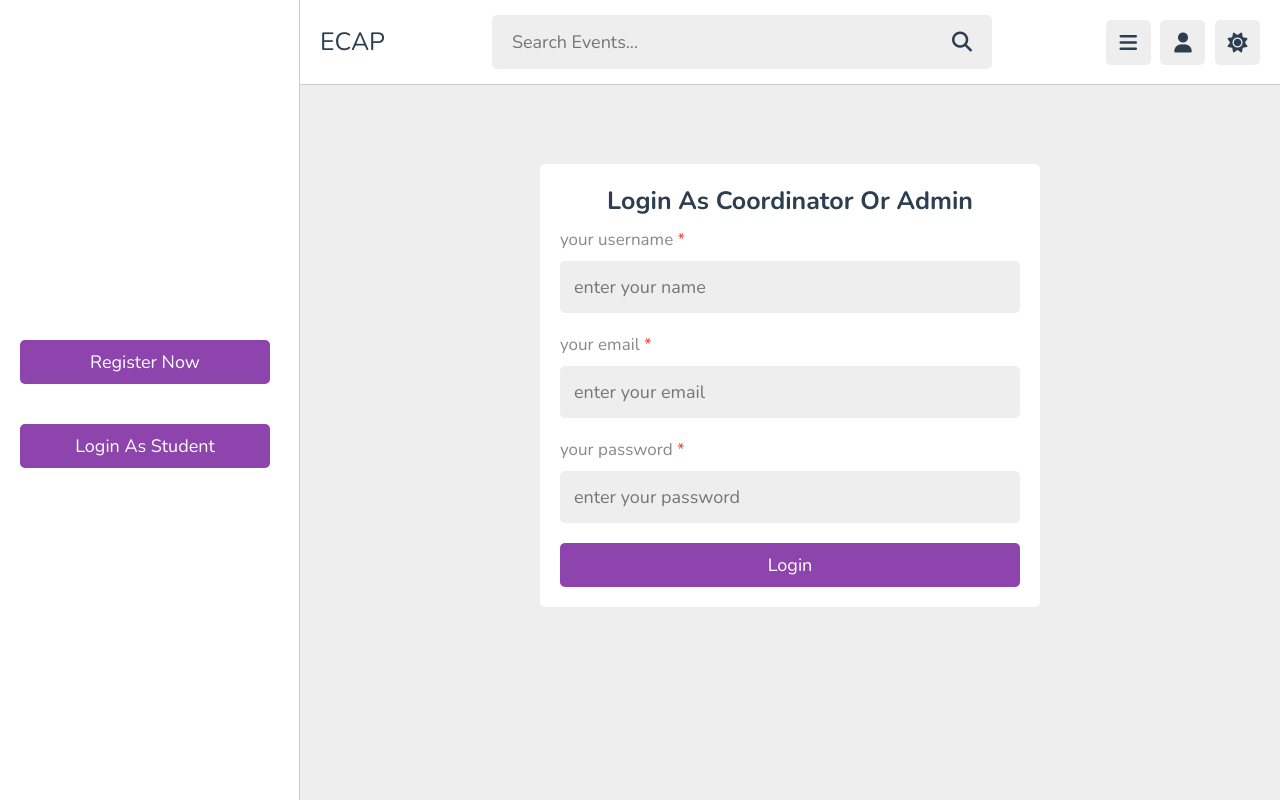
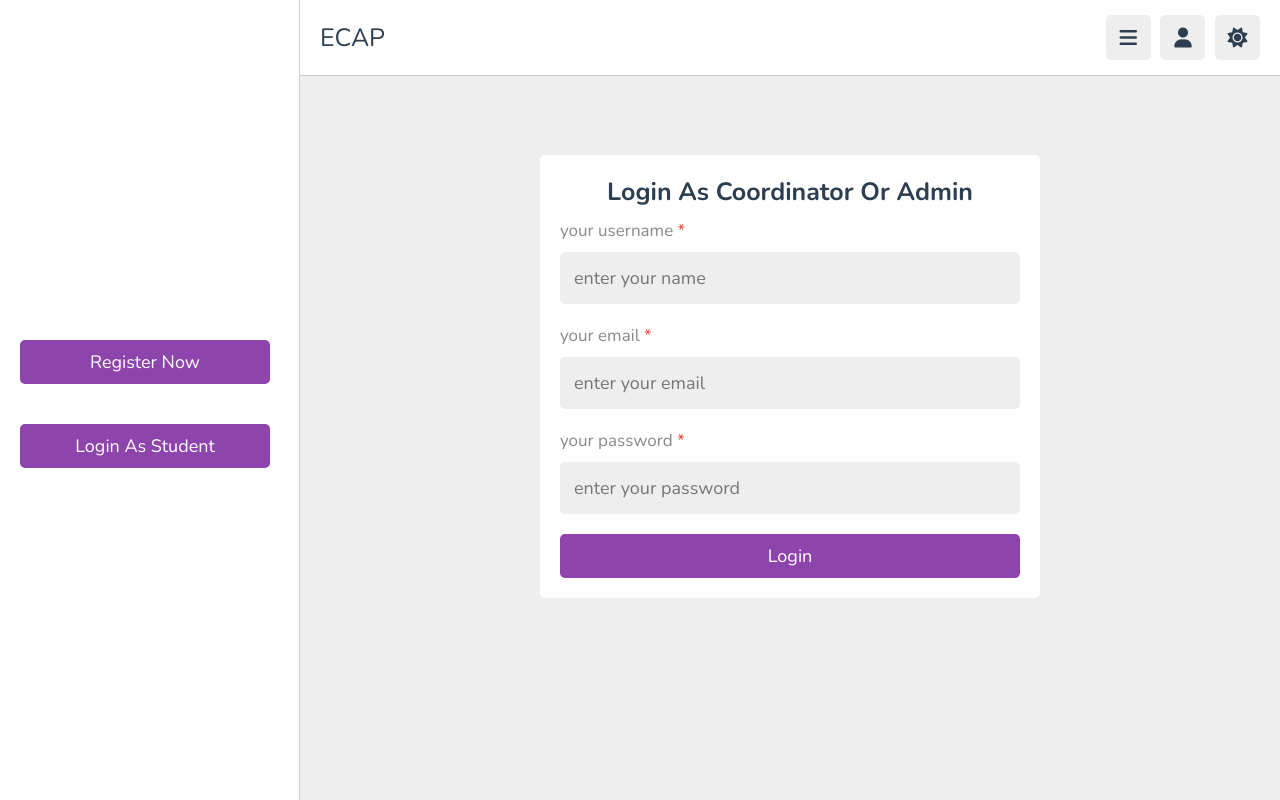
Before and after one commit to testservicees/Final, a website: page cordilogin.html in a window 1280 px wide. Drawn offline with nearby package versions, Linux system fonts and the light colour scheme.

Commit message:
Comminting

```diff
--- a/cordilogin.html
+++ b/cordilogin.html
@@ -26,10 +26,6 @@
 
       <a href="index.html" class="logo">ECAP</a>
 
-      <form action="search.html" method="post" class="search-form">
-         <input type="text" name="search_box" required placeholder="Search Events..." maxlength="100">
-         <button type="submit" class="fas fa-search"></button>
-      </form>
 
       <div class="icons">
          <div id="menu-btn" class="fas fa-bars"></div>
```
